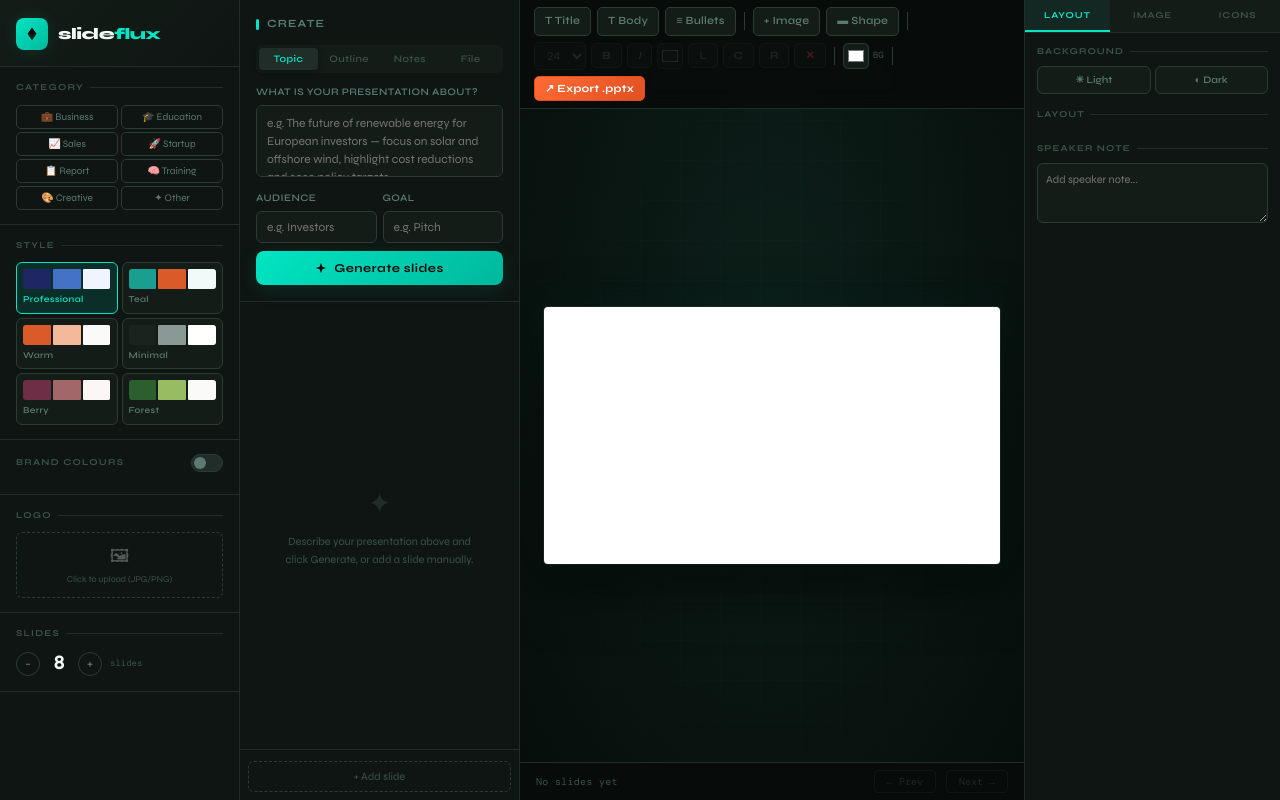
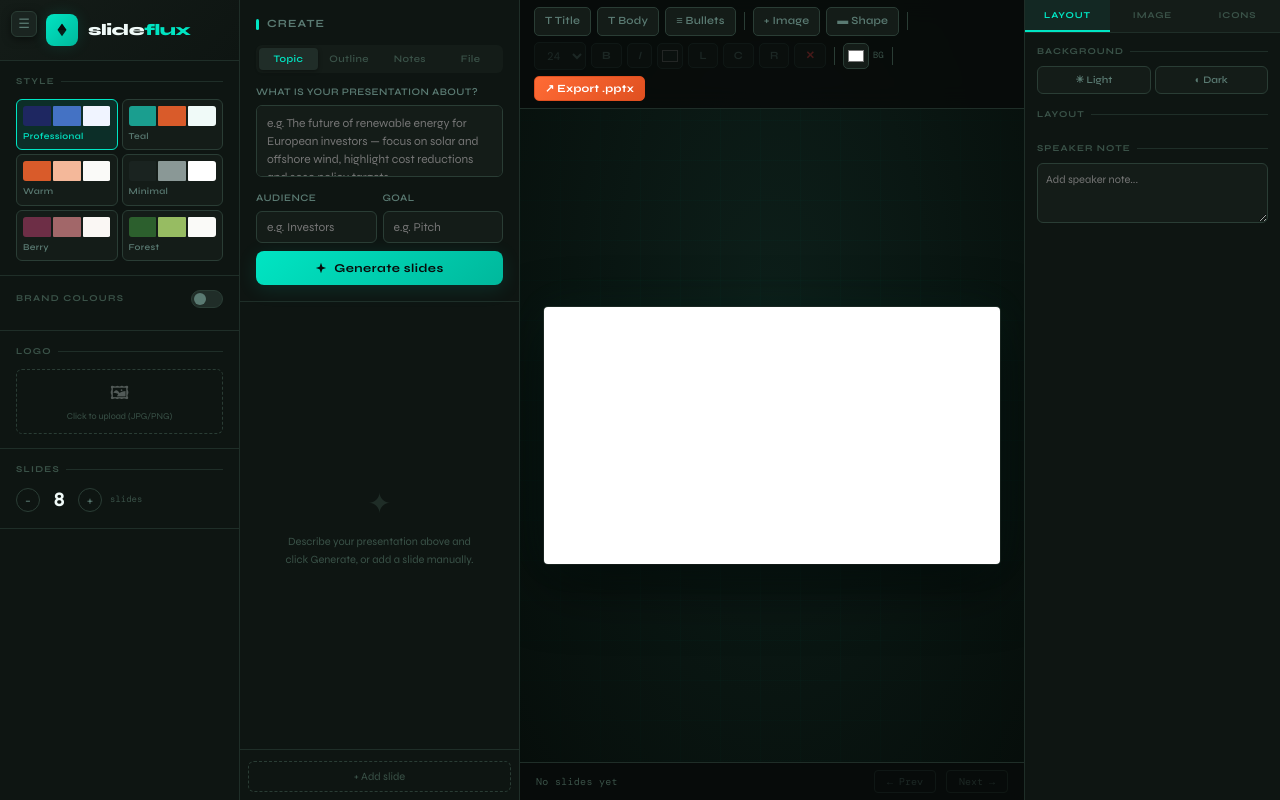
Before and after one commit to Antonioparco/slideflux, a website: page index.html in a window 1280 px wide. Drawn offline with nearby package versions, Linux system fonts and the light colour scheme; a script that the page names is missing; a web font is replaced by a local one.

Commit message:
remove category, collapsible sidebar with toggle button

```diff
--- a/index.html
+++ b/index.html
@@ -49,12 +49,30 @@ body{font-family:var(--font);background:var(--bg0);color:var(--text0);font-size:
   display:flex;flex-direction:column;
   overflow-y:auto;height:100vh;
   padding:0;
+  width:240px;min-width:240px;
+  transition:width .28s cubic-bezier(.4,0,.2,1),min-width .28s cubic-bezier(.4,0,.2,1),border .28s;
+  overflow-x:hidden;flex-shrink:0;
 }
+.sidebar.collapsed{width:0;min-width:0;border-right:none;}
+.sidebar.collapsed>*{opacity:0;pointer-events:none;transition:opacity .15s;}
+.sb-toggle{
+  position:fixed;top:11px;left:11px;z-index:200;
+  width:26px;height:26px;border-radius:6px;
+  background:var(--bg3);border:1px solid var(--line2);
+  color:var(--text2);cursor:pointer;font-size:13px;
+  display:flex;align-items:center;justify-content:center;
+  transition:all .15s;box-shadow:0 2px 8px rgba(0,0,0,.5);
+  font-family:var(--font);
+}
+.sb-toggle:hover{border-color:var(--teal);color:var(--teal);background:var(--teal-glow);}
+.app{transition:grid-template-columns .28s cubic-bezier(.4,0,.2,1);}
+.app.sb-off{grid-template-columns:0 280px 1fr 256px;}
 .logo-wrap{
-  padding:18px 16px 16px;
+  padding:14px 16px 14px 46px;
   border-bottom:1px solid var(--line);
   display:flex;align-items:center;gap:10px;
   background:linear-gradient(135deg,var(--bg2),var(--bg1));
+  flex-shrink:0;
 }
 .logo-mark{
   width:32px;height:32px;border-radius:8px;
@@ -74,14 +92,7 @@ body{font-family:var(--font);background:var(--bg0);color:var(--text0);font-size:
 .sb-label::after{content:'';flex:1;height:1px;background:var(--line)}
 
 /* Categories */
-.cat-grid{display:grid;grid-template-columns:1fr 1fr;gap:3px}
-.cat-btn{
-  padding:5px 6px;border-radius:5px;border:1px solid var(--line2);
-  background:transparent;cursor:pointer;font-size:10px;font-family:var(--font);
-  color:var(--text2);text-align:center;transition:all .15s;
-}
-.cat-btn:hover{border-color:var(--teal3);color:var(--text1)}
-.cat-btn.on{border-color:var(--teal);background:var(--teal-glow);color:var(--teal);font-weight:600}
+
 
 /* Style cards */
 .style-grid{display:grid;grid-template-columns:1fr 1fr;gap:4px}
@@ -411,10 +422,11 @@ textarea{line-height:1.5}
 </style>
 </head>
 <body>
-<div class="app">
+<button class="sb-toggle" id="sb-toggle" onclick="toggleSidebar()" title="Toggle sidebar">☰</button>
+<div class="app" id="app">
 
 <!-- ===== SIDEBAR ===== -->
-<aside class="sidebar">
+<aside class="sidebar" id="slideflux-sb">
   <div class="logo-wrap">
     <div class="logo-mark">
       <svg width="16" height="16" viewBox="0 0 18 18" fill="none">
@@ -425,19 +437,7 @@ textarea{line-height:1.5}
     <div class="logo-name">slide<span>flux</span></div>
   </div>
 
-  <div class="sb-section">
-    <div class="sb-label">Category</div>
-    <div class="cat-grid">
-      <button class="cat-btn" onclick="setCat('business',this)">💼 Business</button>
-      <button class="cat-btn" onclick="setCat('education',this)">🎓 Education</button>
-      <button class="cat-btn" onclick="setCat('sales',this)">📈 Sales</button>
-      <button class="cat-btn" onclick="setCat('startup',this)">🚀 Startup</button>
-      <button class="cat-btn" onclick="setCat('report',this)">📋 Report</button>
-      <button class="cat-btn" onclick="setCat('training',this)">🧠 Training</button>
-      <button class="cat-btn" onclick="setCat('creative',this)">🎨 Creative</button>
-      <button class="cat-btn" onclick="setCat('other',this)">✦ Other</button>
-    </div>
-  </div>
+
 
   <div class="sb-section">
     <div class="sb-label">Style</div>
@@ -881,7 +881,18 @@ function onSel(){
 }
 
 // ── SIDEBAR ──
-function setCat(c,el){cat=c;document.querySelectorAll('.cat-btn').forEach(function(b){b.classList.remove('on');});el.classList.add('on');}
+
+function toggleSidebar(){
+  var sb=document.getElementById('slideflux-sb');
+  var app=document.getElementById('app');
+  var btn=document.getElementById('sb-toggle');
+  var collapsed=sb.classList.toggle('collapsed');
+  app.classList.toggle('sb-off',collapsed);
+  btn.textContent=collapsed?'»':'☰';
+  btn.title=collapsed?'Show sidebar':'Hide sidebar';
+  // Reinit canvas so it fills new space
+  setTimeout(function(){initCanvas();},300);
+}
 function setStyle(s,el){style=s;brandOn=false;resetBrand();document.querySelectorAll('.style-card').forEach(function(c){c.classList.remove('on');});el.classList.add('on');}
 function adjCount(d){slideCount=Math.max(2,Math.min(20,slideCount+d));document.getElementById('cnt').textContent=slideCount;}
 
```
